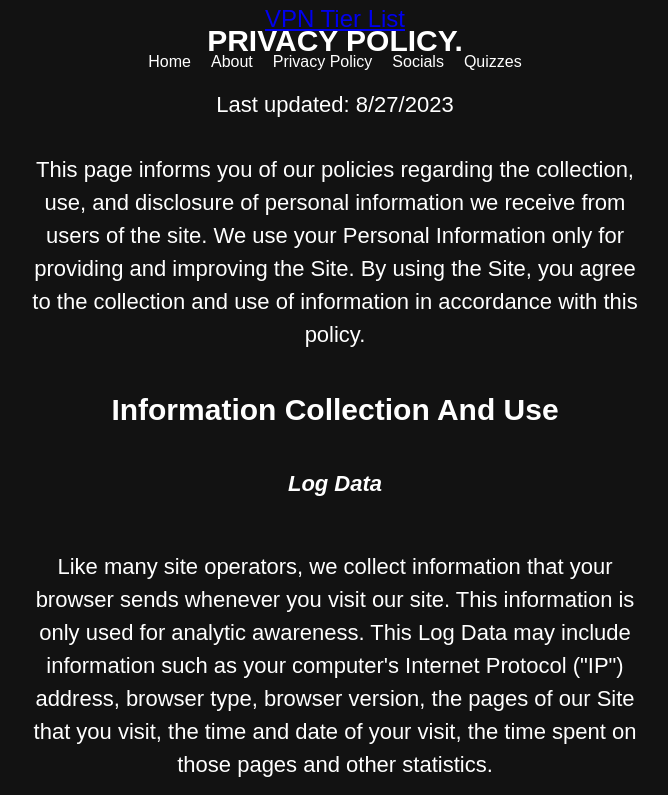
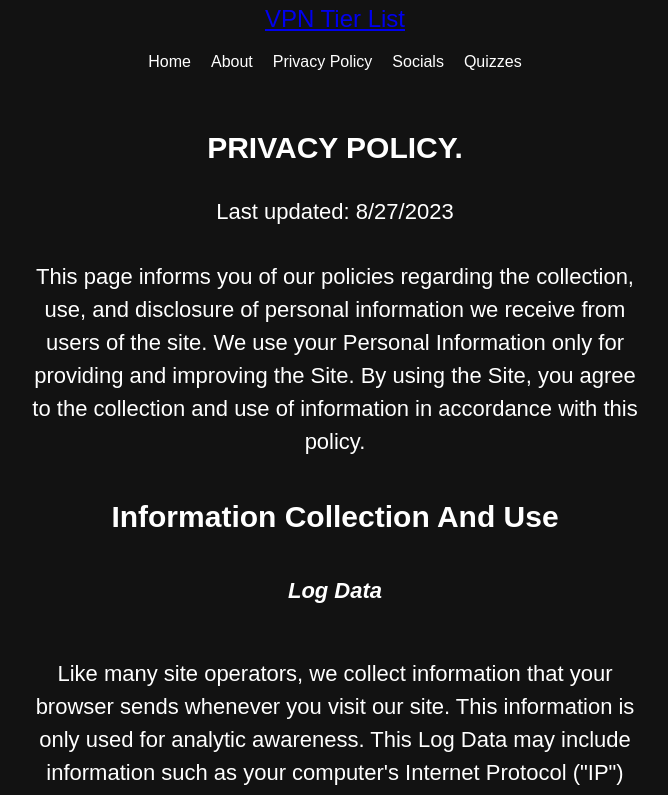
Before and after one commit to Thymester/vpntierlist, a React (Create React App) app: page /privacy-policy in a window 1280 px wide. Shown: the top 795 px of the page, without its empty margins (305-973 px from the left). Built offline with nearby package versions, Linux system fonts and the light colour scheme.

Commit message:
Add files via upload

```diff
--- a/src/components/PrivacyPolicy.css
+++ b/src/components/PrivacyPolicy.css
@@ -3,7 +3,7 @@
     flex-direction: column;
     justify-content: center;
     align-items: center;
-    height: 100vh;
+    max-height: 100%;
     padding: 20px;
     background-color: #121212;
     color: #fff;
```
